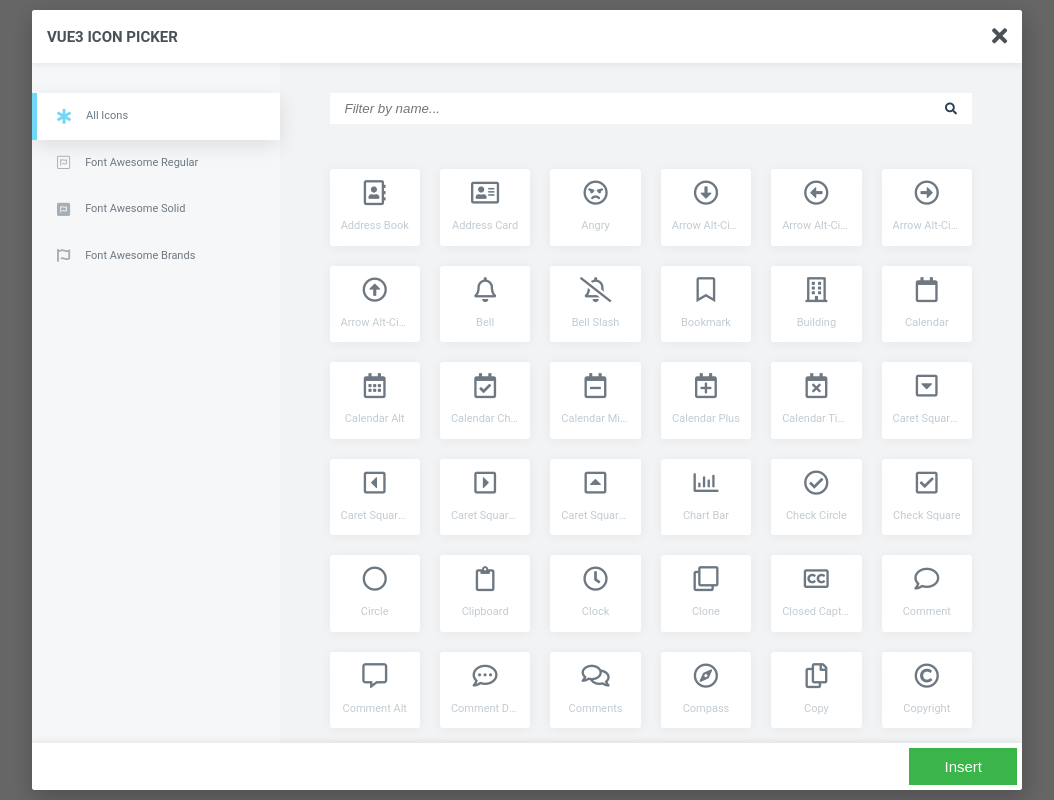
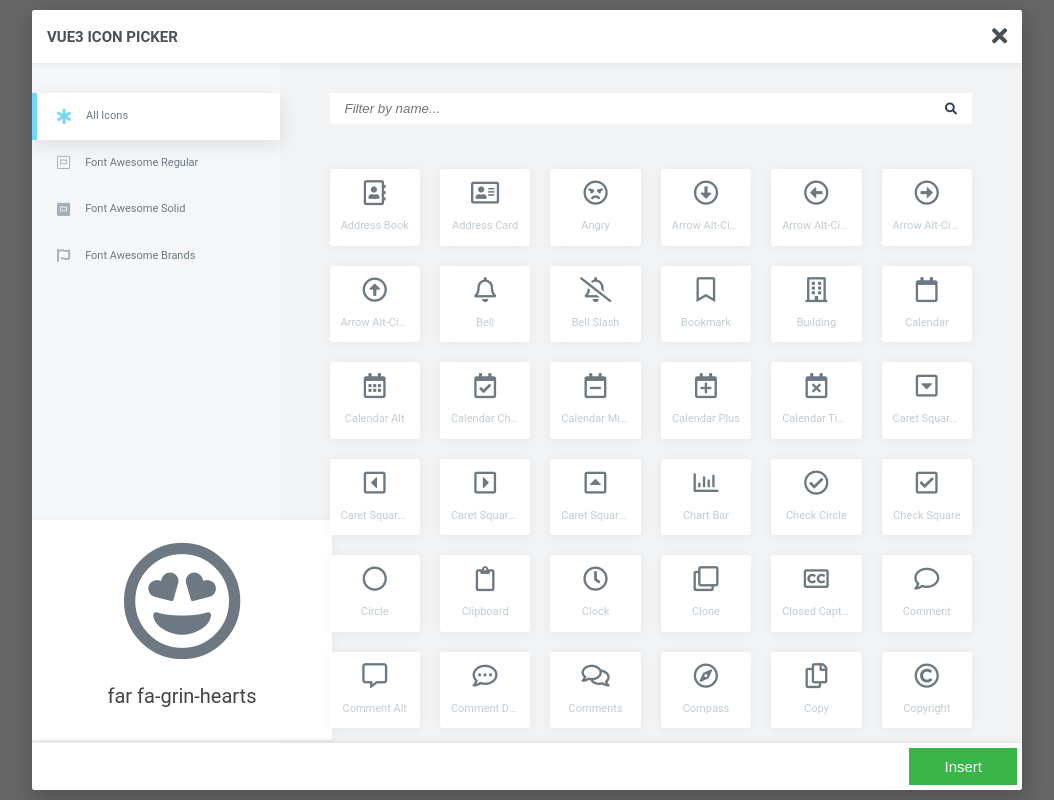
Before and after one commit to hasinhayder/vue3-icon-picker, a Vue app: page / in a window 1280 px wide. Both pictures are taken after a click on the item 640 px from the left and 305 px from the top of the page. Shown: the whole page, without its empty margins (113-1167 px from the left). Built offline with nearby package versions, Linux system fonts and the light colour scheme.

Commit message:
Added Sidebar Preview for Actively Selected Icon

```diff
--- a/src/App.vue
+++ b/src/App.vue
@@ -20,8 +20,8 @@ export default {
     IconPicker
   },
   setup(){
-    const icon = ref('fas fa-circle')
-    const anotherIcon = ref('fas fa-far fa-arrow-alt-circle-up')
+    const icon = ref('far fa-grin-hearts')
+    const anotherIcon = ref('far fa-thumbs-up')
     return {icon, anotherIcon}
   }
 }
--- a/src/assets/css/style.css
+++ b/src/assets/css/style.css
@@ -320,6 +320,28 @@ button.select-icon {
 	background-color: #39b54a;
 }
 
+/* preview sidebar */
+.aim-sidebar-preview {
+  position: absolute;
+  bottom: 50px;
+  width: 300px;
+}
+
+.aim-sidebar-preview .aim-icon-item {
+  height: 200px;
+}
+
+.aim-sidebar-preview .aim-icon-item-inner i {
+  padding-top: 10px;
+  font-size: 120px;
+}
+
+.aim-sidebar-preview .aim-icon-item-name {
+  padding-top: 20px;
+  font-size: 20px;
+  color: #444;
+  text-transform: lowercase;
+}
 
 
 /* Responsive css */
--- a/src/components/IconPicker.vue
+++ b/src/components/IconPicker.vue
@@ -40,6 +40,16 @@
               <span>{{ tab.title }}</span>
             </div>
           </div>
+          <div class="aim-sidebar-preview">
+            <div class="aim-icon-item ">
+              <div class="aim-icon-item-inner">
+                <i :class="activeGlyph"></i>
+                <div class="aim-icon-item-name">
+                  {{ activeGlyph }}
+                </div>
+              </div>
+            </div>
+          </div>
         </div>
         <div
           id="aim-modal--icon-preview-wrap"
@@ -60,7 +70,7 @@
               >
                 <div class="aim-icon-item-inner">
                   <i :class="glyph"></i>
-                  <div class="aim-icon-item-name" title="address-book">
+                  <div class="aim-icon-item-name">
                     {{ getGlyphName(glyph) }}
                   </div>
                 </div>
@@ -93,7 +103,7 @@ export default {
   },
   setup (props, context) {
     const filterText = ref('')
-    const activeGlyph = ref('')
+    const activeGlyph = ref(props.modelValue)
     const isVisible = ref(false)
 
     const tabs = [
@@ -187,6 +197,7 @@ export default {
       isActiveTab,
       setActiveTab,
       glyphs,
+      activeGlyph,
       getGlyphName,
       filterText,
       setActiveGlyph,
@@ -201,5 +212,5 @@ export default {
 </script>
 
 <style scoped>
-@import "../assets/css/style.css";
+@import '../assets/css/style.css';
 </style>
```
